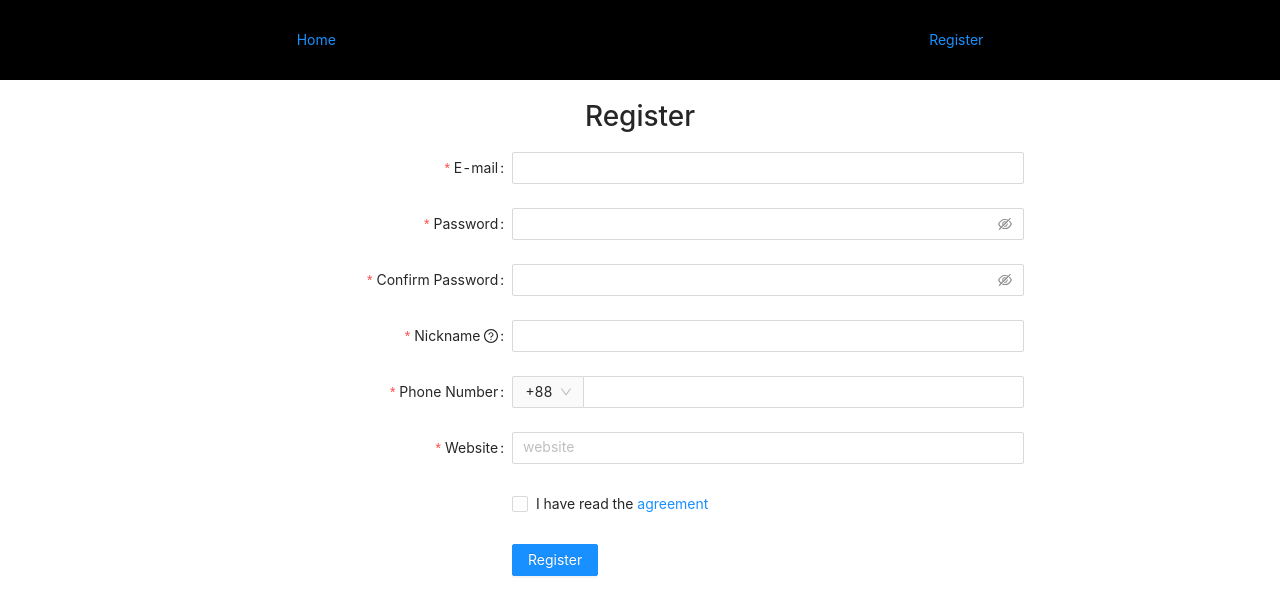
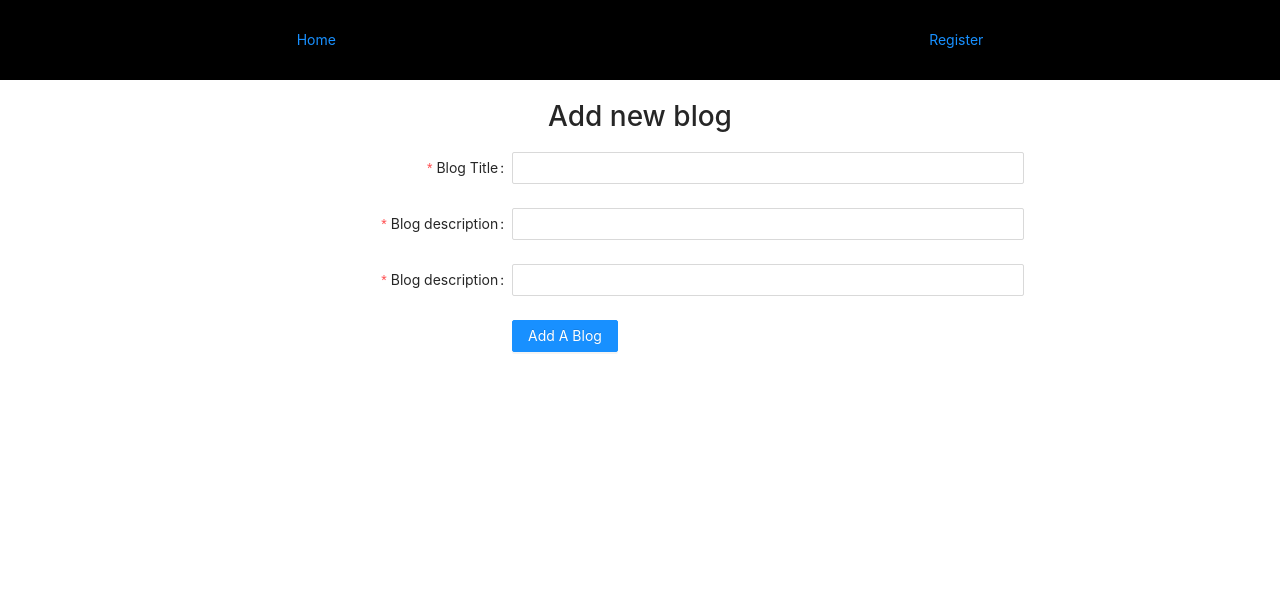
Before and after one commit to ShofiqulMiraz/nextjs-pr, a Next.js app: page /register in a window 1280 px wide. Shown: the top 614 px of the page. Built offline with nearby package versions, Linux system fonts and the light colour scheme.

Commit message:
added express backend

```diff
--- a/components/register/register.js
+++ b/components/register/register.js
@@ -1,15 +1,6 @@
 import React, { useState } from "react";
-import {
-  Form,
-  Input,
-  Tooltip,
-  Select,
-  Checkbox,
-  Button,
-  AutoComplete,
-} from "antd";
-import { QuestionCircleOutlined } from "@ant-design/icons";
-const { Option } = Select;
+import { Form, Input, Button, message } from "antd";
+import { useRouter } from "next/router";
 const formItemLayout = {
   labelCol: {
     xs: {
@@ -41,194 +32,81 @@ const tailFormItemLayout = {
   },
 };
 
-const RegistrationForm = () => {
+const AddBlog = () => {
   const [form] = Form.useForm();
+  const router = useRouter();
+  const [submitting, setsubmitting] = useState(false);
 
-  const onFinish = (values) => {
-    console.log(values);
-  };
+  const handleAddPost = async (values) => {
+    try {
+      setsubmitting(true);
+      const response = await fetch(
+        `https://mern-blog-back.herokuapp.com/api/v1/posts`,
+        {
+          method: "POST",
+          headers: {
+            "Content-Type": "application/json",
+          },
+          body: JSON.stringify(values),
+        }
+      );
+      const data = await response.json();
 
-  const prefixSelector = (
-    <Form.Item name="prefix" noStyle>
-      <Select
-        style={{
-          width: 70,
-        }}
-      >
-        <Option value="88">+88</Option>
-      </Select>
-    </Form.Item>
-  );
-  const [autoCompleteResult, setAutoCompleteResult] = useState([]);
-
-  const onWebsiteChange = (value) => {
-    if (!value) {
-      setAutoCompleteResult([]);
-    } else {
-      setAutoCompleteResult(
-        [".com", ".org", ".net"].map((domain) => `${value}${domain}`)
-      );
+      setsubmitting(false);
+      message.success("Added new blog successfully");
+      router.push("/");
+      return data;
+    } catch (error) {
+      message.error("Something Went Wrong, Try Again");
+      router.push("/register");
     }
   };
 
-  const websiteOptions = autoCompleteResult.map((website) => ({
-    label: website,
-    value: website,
-  }));
+  const onFinish = (values) => {
+    handleAddPost(values);
+  };
+
   return (
     <Form
       {...formItemLayout}
       form={form}
-      name="register"
+      name="addblog"
       onFinish={onFinish}
-      initialValues={{
-        prefix: "88",
-      }}
       scrollToFirstError
     >
       <Form.Item
-        name="email"
-        label="E-mail"
+        name="title"
+        label="Blog Title"
+        rules={[{ required: true, message: "You have to add blog Title" }]}
+      >
+        <Input />
+      </Form.Item>
+
+      <Form.Item
+        name="description"
+        label="Blog description"
         rules={[
-          {
-            type: "email",
-            message: "The input is not valid E-mail!",
-          },
-          {
-            required: true,
-            message: "Please input your E-mail!",
-          },
+          { required: true, message: "You have to add blog description" },
         ]}
       >
         <Input />
       </Form.Item>
 
       <Form.Item
-        name="password"
-        label="Password"
-        rules={[
-          {
-            required: true,
-            message: "Please input your password!",
-          },
-          {
-            min: 8,
-            message: "Password Should Contain At Least 8 character",
-          },
-        ]}
-        hasFeedback
-      >
-        <Input.Password />
-      </Form.Item>
-
-      <Form.Item
-        name="confirmedpassword"
-        label="Confirm Password"
-        dependencies={["password"]}
-        hasFeedback
-        rules={[
-          {
-            required: true,
-            message: "Please confirm your password!",
-          },
-          ({ getFieldValue }) => ({
-            validator(rule, value) {
-              if (!value || getFieldValue("password") === value) {
-                return Promise.resolve();
-              }
-
-              return Promise.reject(
-                "The two passwords that you entered do not match!"
-              );
-            },
-          }),
-        ]}
-      >
-        <Input.Password />
-      </Form.Item>
-
-      <Form.Item
-        name="nickname"
-        label={
-          <span>
-            Nickname&nbsp;
-            <Tooltip title="What do you want others to call you?">
-              <QuestionCircleOutlined />
-            </Tooltip>
-          </span>
-        }
-        rules={[
-          {
-            required: true,
-            message: "Please input your nickname!",
-            whitespace: true,
-          },
-        ]}
+        name="author"
+        label="Blog description"
+        rules={[{ required: true, message: "You have to add author name" }]}
       >
         <Input />
       </Form.Item>
 
-      <Form.Item
-        name="phone"
-        label="Phone Number"
-        rules={[
-          {
-            required: true,
-            message: "Please input your phone number!",
-          },
-        ]}
-      >
-        <Input
-          addonBefore={prefixSelector}
-          style={{
-            width: "100%",
-          }}
-        />
-      </Form.Item>
-
-      <Form.Item
-        name="website"
-        label="Website"
-        rules={[
-          {
-            required: true,
-            message: "Please input website!",
-          },
-        ]}
-      >
-        <AutoComplete
-          options={websiteOptions}
-          onChange={onWebsiteChange}
-          placeholder="website"
-        >
-          <Input />
-        </AutoComplete>
-      </Form.Item>
-
-      <Form.Item
-        name="agreement"
-        valuePropName="checked"
-        rules={[
-          {
-            validator: (_, value) =>
-              value
-                ? Promise.resolve()
-                : Promise.reject("Should accept agreement"),
-          },
-        ]}
-        {...tailFormItemLayout}
-      >
-        <Checkbox>
-          I have read the <a href="">agreement</a>
-        </Checkbox>
-      </Form.Item>
       <Form.Item {...tailFormItemLayout}>
         <Button type="primary" htmlType="submit">
-          Register
+          {submitting ? "Adding New Blog.." : "Add A Blog"}
         </Button>
       </Form.Item>
     </Form>
   );
 };
 
-export default RegistrationForm;
+export default AddBlog;
--- a/next.config.js
+++ /dev/null
@@ -1,5 +0,0 @@
-module.exports = {
-  images: {
-    domains: ["res.cloudinary.com"],
-  },
-};
--- a/pages/register.js
+++ b/pages/register.js
@@ -1,17 +1,17 @@
 import Head from "next/head";
-import RegistrationForm from "../components/register/register";
+import AddBlog from "../components/register/register";
 import styles from "../styles/register.module.scss";
 
 const Register = () => {
   return (
     <>
       <Head>
-        <title>Register</title>
+        <title>Add new blog</title>
         <link rel="icon" href="/favicon.ico" />
       </Head>
-      <h1 className={styles.registerHead}>Register</h1>
+      <h1 className={styles.registerHead}>Add new blog</h1>
       <div className={styles.register}>
-        <RegistrationForm />
+        <AddBlog />
       </div>
     </>
   );
```
Also changed, not shown: components/header/header.js (+34 -0 lines), pages/index.js (+3 -17 lines).
